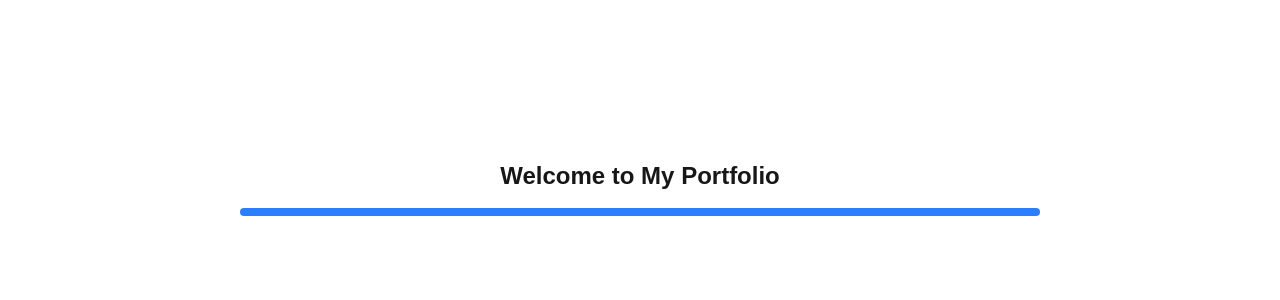
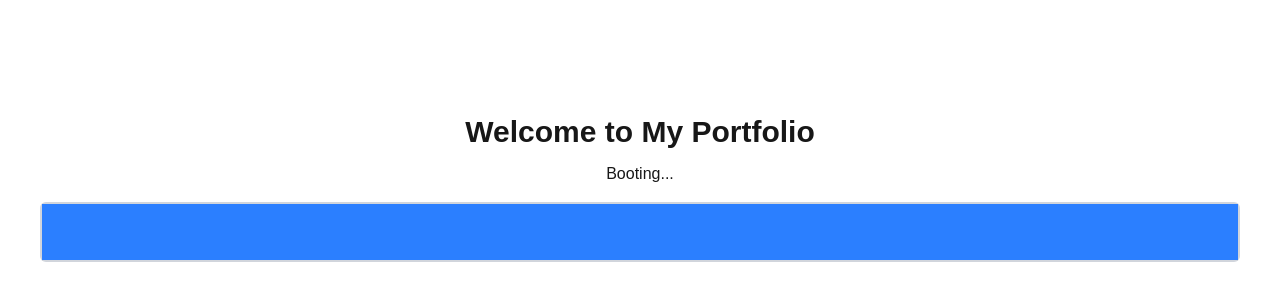
Before and after one commit to MChamuka/portfolio, a Next.js app: page / in a window 1280 px wide. Shown: the part 212-512 px from the top of the page. Built offline with nearby package versions, Linux system fonts and the light colour scheme.

Commit message:
progreess bar

```diff
--- a/src/app/page.tsx
+++ b/src/app/page.tsx
@@ -1,4 +1,4 @@
-"use client";  // 👈 Add this at the top
+"use client";
 
 import { useState, useEffect } from "react";
 
@@ -14,9 +14,12 @@ export default function Page() {
   }, []);
 
   return (
-    <div className="flex flex-col items-center justify-center h-screen">
-      <h1 className="text-2xl font-bold">Welcome to My Portfolio</h1>
-      <div className="w-200 h-2 bg-gray-300 mt-4 rounded-full overflow-hidden">
+    <div className="flex flex-col items-center justify-center h-screen px-4">
+      <h1 className="text-xl sm:text-2xl md:text-3xl font-bold text-center">
+        Welcome to My Portfolio
+      </h1>
+      <p className="text-sm sm:text-base font-medium mt-3">Booting...</p>
+      <div className=" w-full sm:w-140 md:w-180 lg:w-250 p-[2px] xl:w-300 2xl:w-350 h-15 bg-gray-300 mt-4 rounded-md overflow-hidden">
         <div
           className="h-full bg-blue-500 transition-all"
           style={{ width: `${progress}%` }}
```
